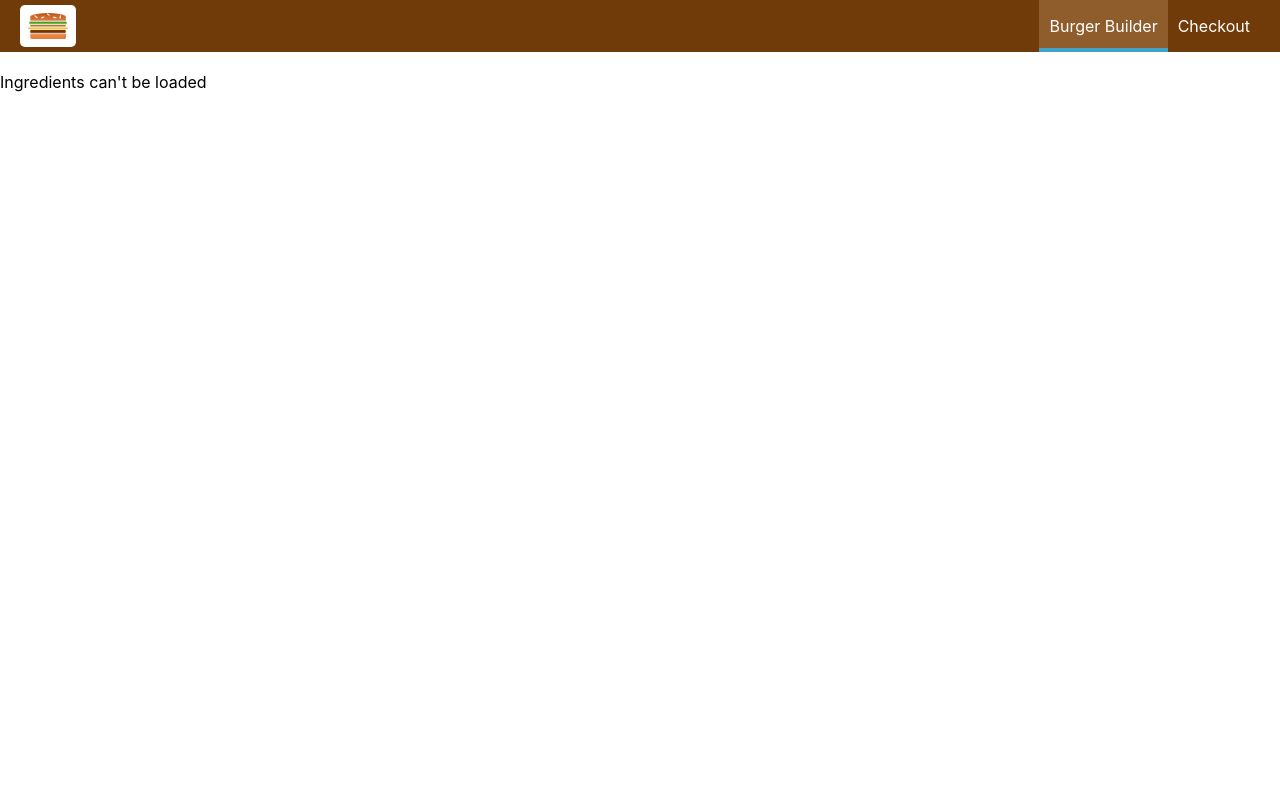
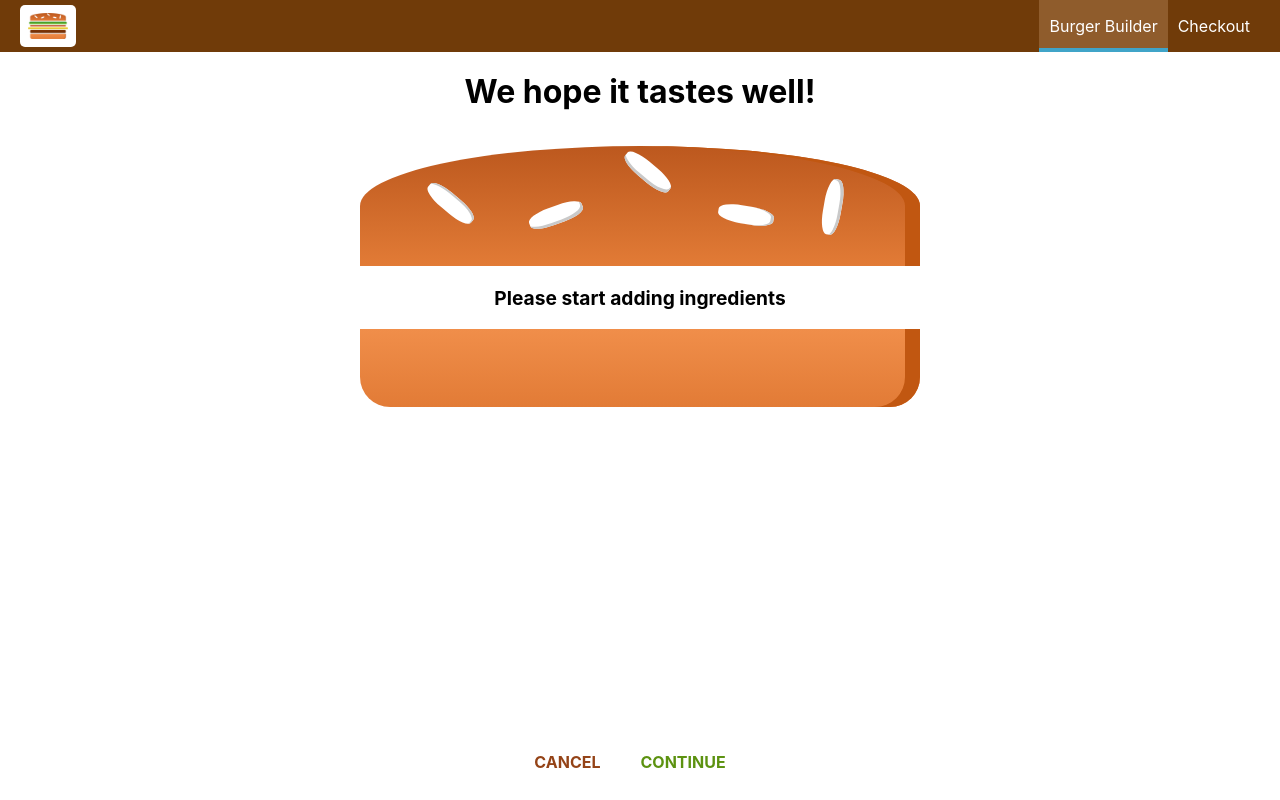
Before and after one commit to ritwikpal20/Burger-Builder, a React (Create React App) app: page /checkout in a window 1280 px wide. Built offline with nearby package versions, Linux system fonts and the light colour scheme; no server answers.

Commit message:
Checkout Route added

```diff
--- a/package.json
+++ b/package.json
@@ -10,6 +10,7 @@
     "prop-types": "^15.7.2",
     "react": "^17.0.1",
     "react-dom": "^17.0.1",
+    "react-router-dom": "^5.2.0",
     "react-scripts": "4.0.3",
     "web-vitals": "^1.1.0"
   },
--- a/src/App.js
+++ b/src/App.js
@@ -1,10 +1,15 @@
 import Layout from "./hoc/Layout/Layout";
 import BurgerBuilder from "./containers/BurgerBuilder/BurgerBuilder";
+import Checkout from "./containers/Checkout/Checkout";
+import { Route, Switch } from "react-router-dom";
 
 function App() {
     return (
         <Layout>
-            <BurgerBuilder />
+            <Switch>
+                <Route path="/checkout" component={Checkout} />
+                <Route path="/" component={BurgerBuilder} />
+            </Switch>
         </Layout>
     );
 }
--- /dev/null
+++ b/src/components/Order/CheckoutSummary/CheckoutSummary.js
@@ -0,0 +1,23 @@
+import Burger from "../../Burger/Burger";
+import Button from "../../UI/Button/Button";
+
+import classes from "./CheckoutSummary.module.css";
+
+const checkoutSummary = (props) => {
+    return (
+        <div className={classes.CheckoutSummary}>
+            <h1>We hope it tastes well!</h1>
+            <div style={{ width: "100%" }}>
+                <Burger ingredients={props.ingredients} />
+            </div>
+            <Button btnType="Danger" clicked={props.checkoutCancelled}>
+                CANCEL
+            </Button>
+            <Button btnType="Success" clicked={props.checkoutContinued}>
+                CONTINUE
+            </Button>
+        </div>
+    );
+};
+
+export default checkoutSummary;
--- /dev/null
+++ b/src/components/Order/CheckoutSummary/CheckoutSummary.module.css
@@ -0,0 +1,11 @@
+.CheckoutSummary {
+    text-align: center;
+    width: 80%;
+    margin: auto;
+}
+
+@media (min-width: 800px) {
+    .CheckoutSummary {
+        width: 700px;
+    }
+}
--- a/src/containers/BurgerBuilder/BurgerBuilder.js
+++ b/src/containers/BurgerBuilder/BurgerBuilder.js
@@ -82,28 +82,43 @@ class BurgerBuilder extends Component {
         this.setState({ purchasing: false });
     };
     purchaseContinueHandler = () => {
-        this.setState({ loading: true });
-        const order = {
-            ingredients: this.state.ingredients,
-            price: this.state.totalPrice,
-            customer: {
-                name: "Ritwik Pal",
-                address: {
-                    street: "Kgp",
-                    zipCode: 721,
-                    country: "India",
-                },
-            },
-            deliveryMethod: "fastest",
-        };
-        axios
-            .post("/orders.json", order)
-            .then((response) => {
-                this.setState({ loading: false, purchasing: false });
-            })
-            .catch((err) => {
-                this.setState({ loading: false, purchasing: false });
-            });
+        let queryParams = [];
+        for (let i in this.state.ingredients) {
+            queryParams.push(
+                encodeURIComponent(i) +
+                    "=" +
+                    encodeURIComponent(this.state.ingredients[i])
+            );
+        }
+
+        let queryString = queryParams.join("&");
+
+        this.props.history.push({
+            pathname: "/checkout",
+            search: "?" + queryString,
+        });
+        // this.setState({ loading: true });
+        // const order = {
+        //     ingredients: this.state.ingredients,
+        //     price: this.state.totalPrice,
+        //     customer: {
+        //         name: "Ritwik Pal",
+        //         address: {
+        //             street: "Kgp",
+        //             zipCode: 721,
+        //             country: "India",
+        //         },
+        //     },
+        //     deliveryMethod: "fastest",
+        // };
+        // axios
+        //     .post("/orders.json", order)
+        //     .then((response) => {
+        //         this.setState({ loading: false, purchasing: false });
+        //     })
+        //     .catch((err) => {
+        //         this.setState({ loading: false, purchasing: false });
+        //     });
     };
 
     render() {
--- /dev/null
+++ b/src/containers/Checkout/Checkout.js
@@ -0,0 +1,44 @@
+import { Component } from "react";
+import CheckoutSummary from "../../components/Order/CheckoutSummary/CheckoutSummary";
+
+class Checkout extends Component {
+    state = {
+        ingredients: {
+            salad: 0,
+            meat: 0,
+            bacon: 0,
+            cheese: 0,
+        },
+    };
+
+    checkoutContinuedHandler = () => {
+        this.props.history.replace("/checkout/contact-data");
+    };
+
+    checkoutCancelledHandler = () => {
+        this.props.history.goBack();
+    };
+
+    componentDidMount() {
+        let queryParams = new URLSearchParams(this.props.location.search);
+        let ingredients = {};
+        for (const [key, value] of queryParams) {
+            ingredients[key] = Number(value);
+        }
+        this.setState({ ingredients: ingredients });
+    }
+
+    render() {
+        return (
+            <div>
+                <CheckoutSummary
+                    ingredients={this.state.ingredients}
+                    checkoutCancelled={this.checkoutCancelledHandler}
+                    checkoutContinued={this.checkoutContinuedHandler}
+                />
+            </div>
+        );
+    }
+}
+
+export default Checkout;
--- a/src/hoc/withErrorHandler/withErrorHandler.js
+++ b/src/hoc/withErrorHandler/withErrorHandler.js
@@ -5,26 +5,33 @@ import { Component } from "react";
 const withErrorHandler = (WrappedComponent, axios) => {
     return class extends Component {
         state = { error: null };
-        reqInterceptor = axios.interceptors.request.use(
-            (request) => request,
-            (err) => {
-                this.setState({ error: err });
-                return err;
-            }
-        );
-        resInterceptor = axios.interceptors.response.use(
-            (response) => response,
-            (err) => {
-                this.setState({ error: err });
-                return err;
-            }
-        );
 
         errorConfirmedHandler = () => {
             this.setState({ error: null });
         };
 
         render() {
+            if (this.reqInterceptor && this.resInterceptor) {
+                // Donot set up the interceptors again
+            } else {
+                this.reqInterceptor = axios.interceptors.request.use(
+                    (request) => {
+                        this.setState({ error: null });
+                        return request;
+                    },
+                    (err) => {
+                        this.setState({ error: err });
+                        return err;
+                    }
+                );
+                this.resInterceptor = axios.interceptors.response.use(
+                    (response) => response,
+                    (err) => {
+                        this.setState({ error: err });
+                        return err;
+                    }
+                );
+            }
             return (
                 <Aux>
                     <Modal
@@ -38,25 +45,10 @@ const withErrorHandler = (WrappedComponent, axios) => {
             );
         }
 
-        // Set up a new req interceptor , for setting error state to null once the component is mounted (cannot set state before mounting)
-        componentDidMount() {
-            axios.interceptors.request.eject(this.reqInterceptor);
-            this.reqInterceptor = axios.interceptors.request.use(
-                (request) => {
-                    this.setState({ error: null });
-                    return request;
-                },
-                (err) => {
-                    this.setState({ error: err });
-                    return err;
-                }
-            );
-        }
-
         // withErrorHandler is a hoc , therefore we can wrap multiple components with it , and therefore we set up multiple interceptors , but which we might not need when the component is unmounted since it leads to state errors and memory leaks.Therefore, we need to remove those.
         componentWillUnmount() {
             axios.interceptors.request.eject(this.reqInterceptor);
-            axios.interceptors.resonse.eject(this.resInterceptor);
+            axios.interceptors.response.eject(this.resInterceptor);
         }
     };
 };
--- a/src/index.js
+++ b/src/index.js
@@ -1,14 +1,17 @@
-import React from 'react';
-import ReactDOM from 'react-dom';
-import './index.css';
-import App from './App';
-import reportWebVitals from './reportWebVitals';
+import React from "react";
+import ReactDOM from "react-dom";
+import "./index.css";
+import App from "./App";
+import reportWebVitals from "./reportWebVitals";
+import { BrowserRouter } from "react-router-dom";
 
 ReactDOM.render(
-  <React.StrictMode>
-    <App />
-  </React.StrictMode>,
-  document.getElementById('root')
+    <React.StrictMode>
+        <BrowserRouter>
+            <App />
+        </BrowserRouter>
+    </React.StrictMode>,
+    document.getElementById("root")
 );
 
 // If you want to start measuring performance in your app, pass a function
```
Also changed, not shown: 1 other file (tests, documents, lock files or other folders).
